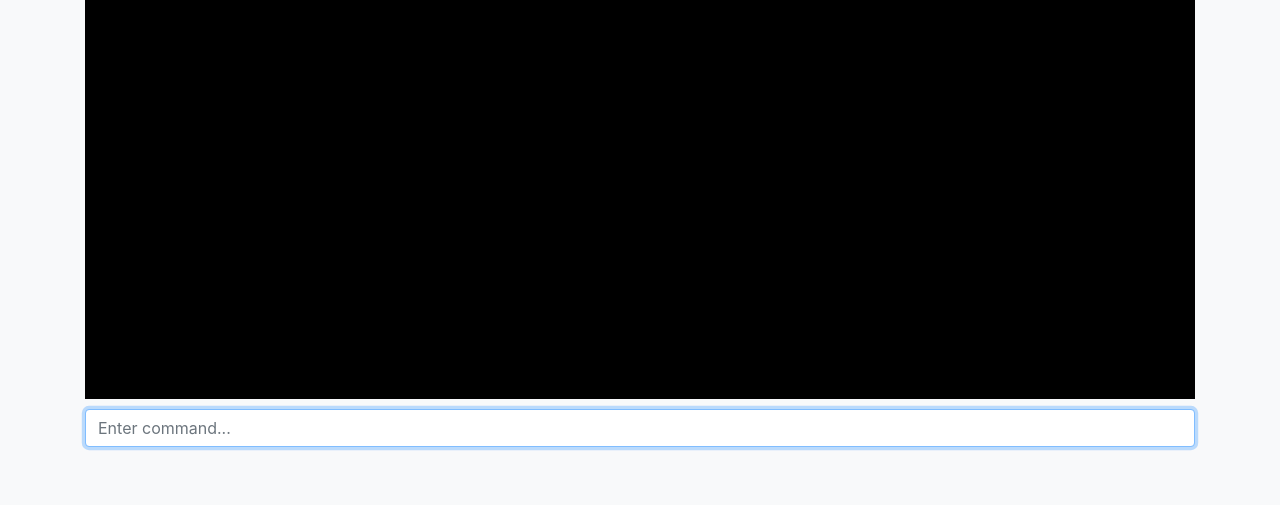
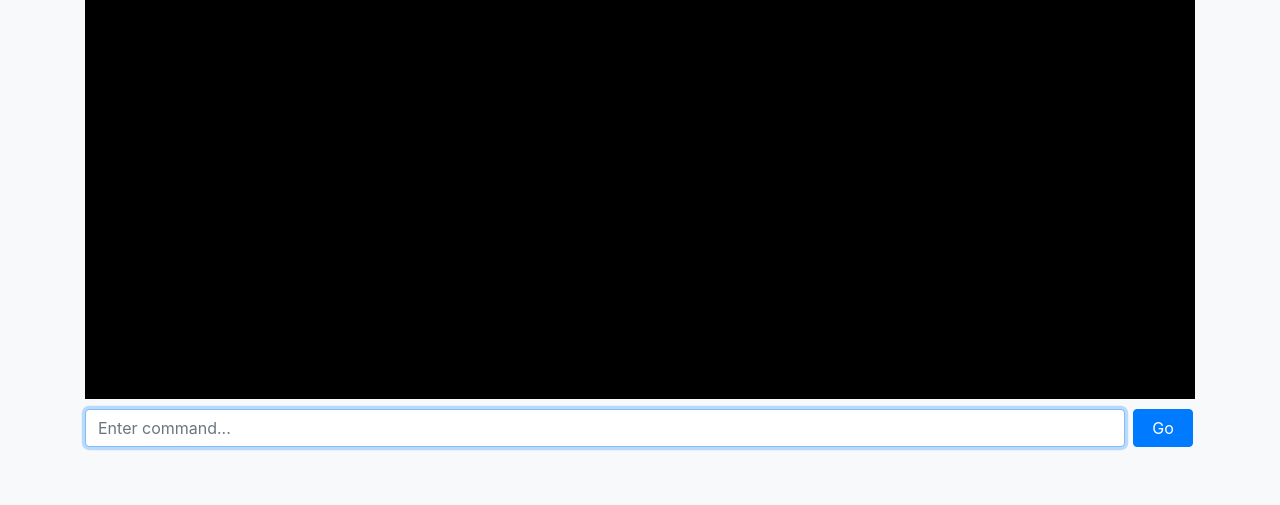
Before and after one commit to lucgei231/PythonServer, a Flask app: page /terminal in a window 1280 px wide. Shown: the part 105-610 px from the top of the page. Run offline with Flask 2, Linux system fonts and the light colour scheme; some libraries are stand-ins or nearby versions.

Commit message:
auto-commit

```diff
--- a/wsl-terminal-app/templates/terminal.html
+++ b/wsl-terminal-app/templates/terminal.html
@@ -18,8 +18,14 @@
             font-family: monospace;
         }
         #commandInput {
-            width: 100%;
+            width: calc(100% - 70px);
             margin-top: 10px;
+            display: inline-block;
+        }
+        #goButton {
+            width: 60px;
+            margin-top: 10px;
+            display: inline-block;
         }
     </style>
 </head>
@@ -27,16 +33,21 @@
     <div class="container">
         <h1 class="mt-5">WSL Terminal</h1>
         <div id="terminal"></div>
+        <div class="form-inline">
             <input type="text" id="commandInput" class="form-control" placeholder="Enter command..." autofocus>
+            <button id="goButton" class="btn btn-primary ml-2">Go</button>
+        </div>
     </div>
 
     <script>
         const terminal = document.getElementById('terminal');
         const commandInput = document.getElementById('commandInput');
+        const goButton = document.getElementById('goButton');
 
-        commandInput.addEventListener('keypress', function (e) {
-            if (e.key === 'Enter') {
+        // Define a function to send the command
+        const sendCommand = () => {
             const command = commandInput.value;
+            if (!command) return;
             terminal.innerHTML += `<div>> ${command}</div>`;
             commandInput.value = '';
 
@@ -56,8 +67,17 @@
                 terminal.innerHTML += `<div>Error: ${error}</div>`;
                 terminal.scrollTop = terminal.scrollHeight;
             });
+        };
+
+        // Trigger on "Enter" key press
+        commandInput.addEventListener('keypress', function (e) {
+            if (e.key === 'Enter') {
+                sendCommand();
             }
         });
+
+        // Trigger on clicking the "Go" button
+        goButton.addEventListener('click', sendCommand);
     </script>
 </body>
 </html>
```
Lines whose indentation alone changed are shown as unchanged.
